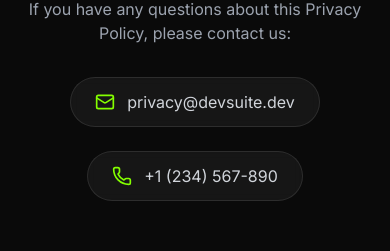
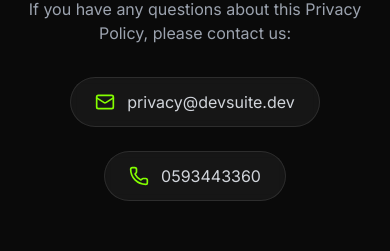
Before and after one commit to khatayondev/devsuite.dev, a Next.js app: page /privacy in a window 390 px wide. Shown: the part 2965-3216 px from the top of the page. Built offline with nearby package versions, Linux system fonts and the light colour scheme; a web font is replaced by a local one.

Commit message:
chore: update phone number and remove figma traces

```diff
--- a/app/components/Contact.tsx
+++ b/app/components/Contact.tsx
@@ -63,7 +63,7 @@ export function Contact() {
             </motion.a>
 
             <motion.a
-              href="tel:+1234567890"
+              href="tel:0593443360"
               variants={itemVariants}
               whileHover={{ scale: 1.05, y: -5 }}
               className="bg-gradient-to-br from-[#1a1a1a] to-[#0f0f0f] p-8 rounded-3xl border border-white/10 hover:border-[#84ff00]/30 transition-all group"
@@ -74,7 +74,7 @@ export function Contact() {
               <h3 className="text-white text-xl font-bold mb-2">Call Us</h3>
               <p className="text-gray-400 mb-4">Give us a call during business hours for immediate assistance</p>
               <div className="text-[#84ff00] font-semibold group-hover:text-[#9eff33]">
-                +1 (234) 567-890
+                0593443360
               </div>
             </motion.a>
 
--- a/app/privacy/page.tsx
+++ b/app/privacy/page.tsx
@@ -189,13 +189,13 @@ export default function PrivacyPolicyPage() {
               </motion.a>
 
               <motion.a
-                href="tel:+1234567890"
+                href="tel:0593443360"
                 whileHover={{ scale: 1.05 }}
                 whileTap={{ scale: 0.95 }}
                 className="flex items-center gap-3 bg-white/5 backdrop-blur-sm px-6 py-3 rounded-full border border-white/10 hover:border-[#84ff00]/30 transition-all text-gray-300"
               >
                 <Phone size={20} className="text-[#84ff00]" />
-                +1 (234) 567-890
+                0593443360
               </motion.a>
             </div>
           </motion.div>
```
Also changed, not shown: 1 other file (tests, documents, lock files or other folders).
